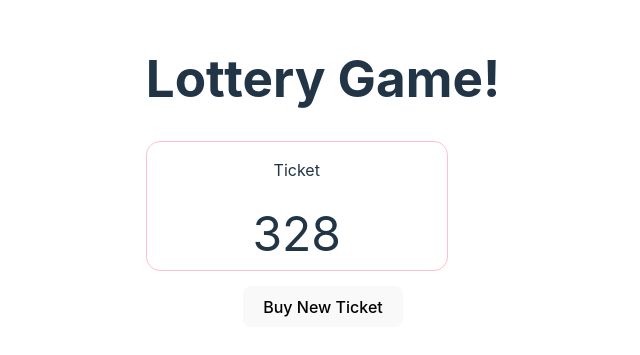
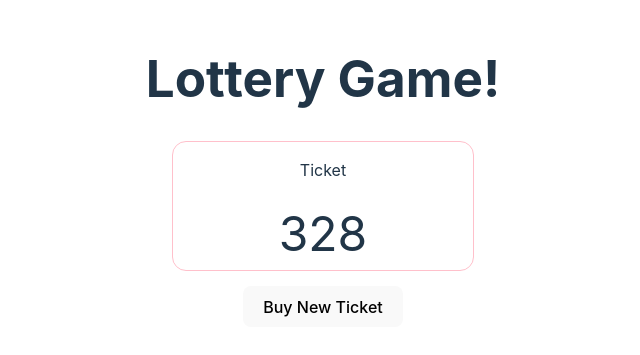
Before and after one commit to vinayBagde/lottery-ticket, a React (Vite) app: page / in a window 1280 px wide. Shown: the part 219-574 px from the top of the page, without its empty margins (317-957 px from the left). Built offline with nearby package versions, Linux system fonts and the light colour scheme.

Commit message:
fix ticket component

```diff
--- a/src/components/lotteryTicket/Ticket.css
+++ b/src/components/lotteryTicket/Ticket.css
@@ -1,6 +1,7 @@
 .Ticket {
-    border: 1px solid pink;
-    border-radius: 14px;
-    width: 300px;
-    margin-bottom: 15px;
+  border: 1px solid pink;
+  border-radius: 14px;
+  width: 300px;
+  margin: auto;
+  margin-bottom: 15px;
 }
```
Also changed, not shown: src/components/lotteryTicket/Lottery.jsx (+7 -8 lines).
